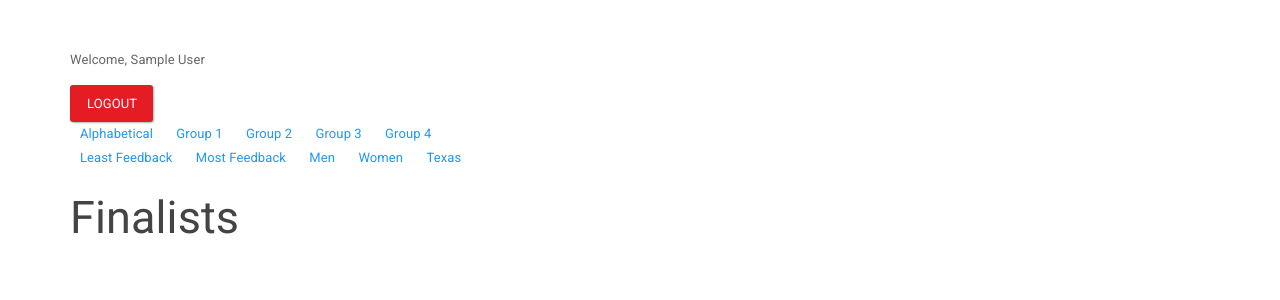
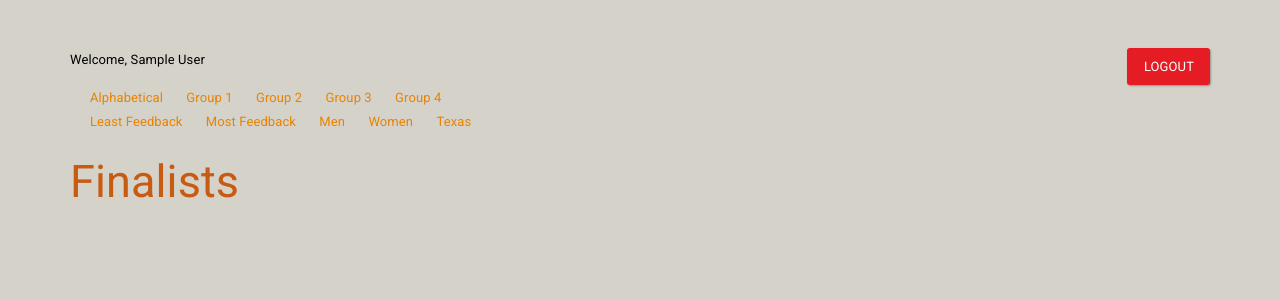
Before and after one commit to joshcai/fw-feedback, a Flask app: page /men in a window 1280 px wide. Shown: the top 300 px of the page. Run offline with Flask 2, Linux system fonts and the light colour scheme; a user stored in the database is signed in; tables that the repository leaves empty hold one stand-in row (values such as "Sample post").

Commit message:
Large formatting sweep applying UTD color theme

```diff
--- a/app/static/css/styles.css
+++ b/app/static/css/styles.css
@@ -7,16 +7,28 @@
   color: red;
 }
 
+.scholar-info {
+  color: #000000;
+}
+
 .scholar-info img {
-	margin-right: 20px;
+  margin-right: 20px;
+}
+
+.nav {
+  margin: 14px 10px;
 }
 
 .nav a {
-  padding: 14px 10px;
+  margin: 14px 10px;
 }
 
 .note {
   color: #888;
+}
+
+a {
+  color: #E98300;
 }
 
 a:hover{
@@ -26,3 +38,20 @@ a:hover{
 a img:hover{
   opacity: .8;
 }
+
+img {
+  border: 2px solid #008542;
+}
+
+h1, h2, h3 {
+  color: #C75B12;
+}
+
+body {
+  background-color: #D5D2CA;
+  color: #000000;
+}
+
+body b, body strong {
+  color: #008542;
+}
--- a/app/templates/index.html
+++ b/app/templates/index.html
@@ -1,8 +1,8 @@
 {% extends "base.html" %}
 
 {% block content %}
-  <p>Welcome, {{ current_user.name }}</p>
-  <a href="{{ url_for('logout') }}">
+  <p class="pull-left">Welcome, {{ current_user.name }}</p>
+  <a class="pull-right" href="{{ url_for('logout') }}">
     <button type="button" class="btn btn-danger">Logout</button>
   </a>
   <br>
--- a/app/templates/review.html
+++ b/app/templates/review.html
@@ -1,13 +1,15 @@
 {% extends "base.html" %}
 
 {% block content %}
-  <p>Welcome, {{ current_user.name }}</p>
+  <p class="pull-left">Welcome, {{ current_user.name }}</p>
+  <div class="pull-right">
     <a href="/export" download="ratings.xls">
       <button type="button" class="btn btn-success">Export Ratings</button>
     </a>
     <a href="{{ url_for('logout') }}">
       <button type="button" class="btn btn-danger">Logout</button>
     </a>
+  </div>
   <br>
   <h2>Finalists</h2>
   {% for applicant in applicants %}
--- a/app/views.py
+++ b/app/views.py
@@ -41,7 +41,8 @@ def alpha():
 @app.route('/men')
 @login_required
 def men():
-  applicants = Applicant.query.filter_by(title='Mr.').all()
+  applicants = Applicant.query.filter_by(title='Mr.').\
+    order_by(Applicant.last_name).all()
   context = {
     'title': 'Male Finalists',
     'applicants': applicants
@@ -54,7 +55,8 @@ def men():
 @app.route('/women')
 @login_required
 def women():
-  applicants = Applicant.query.filter_by(title='Ms.').all()
+  applicants = Applicant.query.filter_by(title='Ms.').\
+    order_by(Applicant.last_name).all()
   context = {
     'title': 'Female Finalists',
     'applicants': applicants
@@ -67,7 +69,8 @@ def women():
 @app.route('/texas')
 @login_required
 def texas():
-  applicants = Applicant.query.filter_by(home_state='Texas').all()
+  applicants = Applicant.query.filter_by(home_state='Texas').\
+    order_by(Applicant.last_name).all()
   context = {
     'title': 'Finalists from Texas',
     'applicants': applicants
```
Lines whose indentation alone changed are shown as unchanged.
